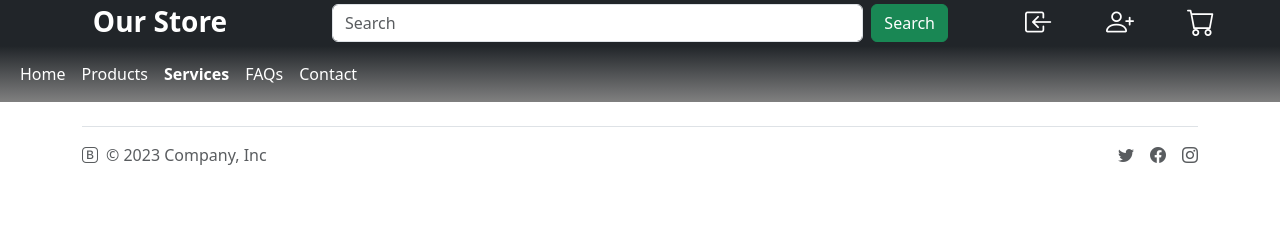
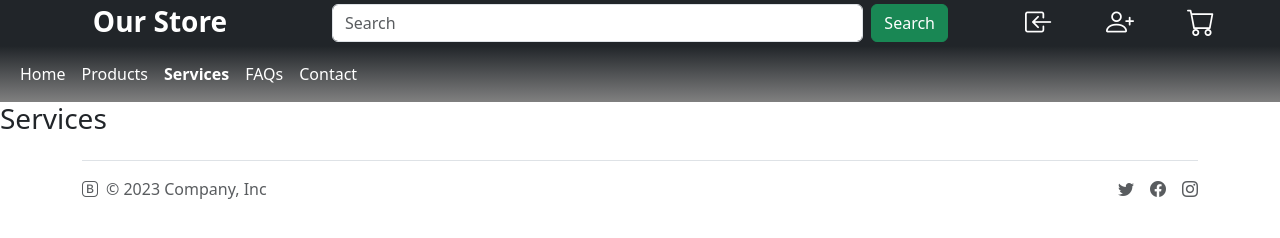
Before and after one commit to k1shor/BootstrapProject9_11-2023, a plain HTML site: page services.html in a window 1280 px wide. Drawn offline with nearby package versions, Linux system fonts and the light colour scheme.

Commit message:
Update services.html

```diff
--- a/services.html
+++ b/services.html
@@ -67,6 +67,7 @@
     <!-- Header END -->
 
     <!-- Main content Start -->
+    <h3>Services</h3>
     <!-- Main content END -->
 
     <!-- Footer Start -->
```
